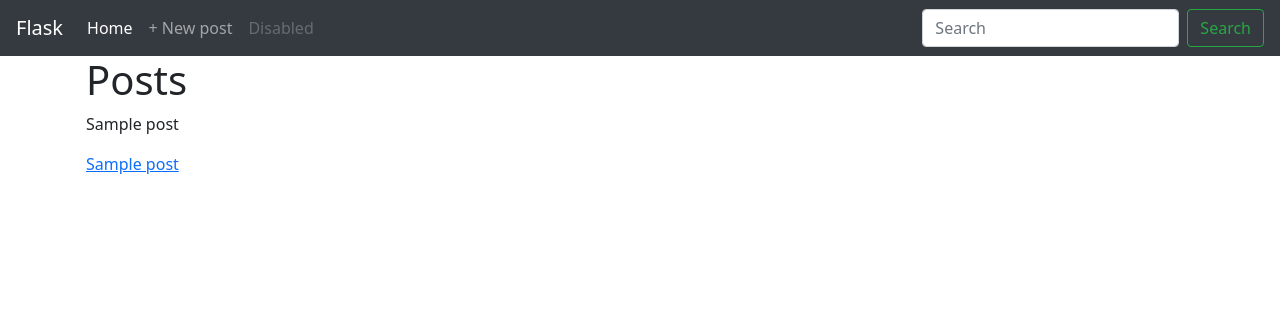
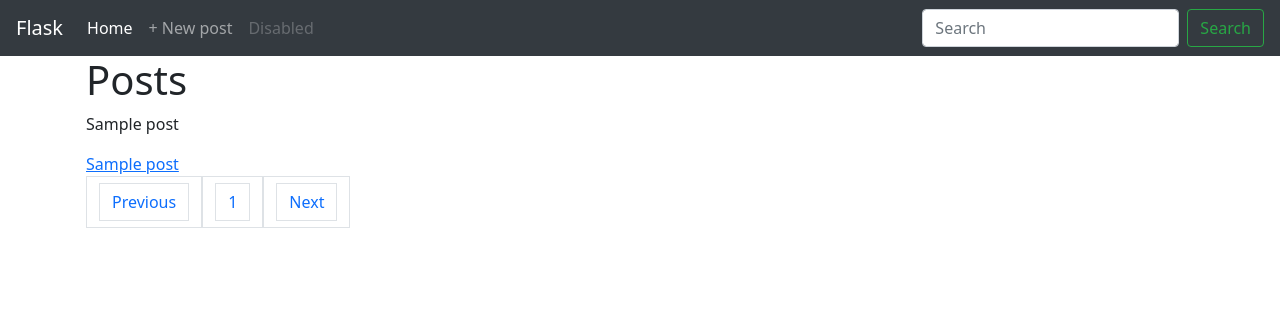
Before and after one commit to mezgoodle/MezBlog-flask, a Flask app: template posts/templates/posts/index.html in a window 1280 px wide. Shown: the top 316 px of the page. Run offline with Flask 2, Linux system fonts and the light colour scheme; the template is opened without the code that fills it: most values are stand-ins (such as "Sample title", 1, 10 or a date in 2020); parts of the project's set-up code (start-up, migrations or seed data) failed here and were passed over; some libraries are stand-ins or nearby versions.

Commit message:
Render pagination

```diff
--- a/posts/blueprint.py
+++ b/posts/blueprint.py
@@ -40,7 +40,7 @@ def index():
         posts = Post.query.order_by(Post.created.desc())
 
     pages = posts.paginate(page=page, per_page=5)
-    return render_template('posts/index.html', posts=posts, pages=pages)
+    return render_template('posts/index.html', pages=pages)
 
 
 @posts.route('/<slug>')
--- a/posts/templates/posts/index.html
+++ b/posts/templates/posts/index.html
@@ -7,8 +7,33 @@
     Posts
 {% endblock %}
 {% block content %}
-    {% for post in posts %}
+    {% for post in pages.items %}
         <p>{{post.title}}</p>
         <a href="{{url_for('posts.post_detail', slug=post.slug)}}">{{post.title}}</a>
     {% endfor %}
+    <nav aria-label="Page navigation example">
+        <ul class="pagination">
+          <li
+            {% if not pages.has_prev %}
+                class="page-link disabled"
+            {% else %}
+                class="page-link"
+            {% endif %}
+          ><a class="page-link" href="./?page={{pages.prev_num}}">Previous</a></li>
+          {% for page in pages.iter_pages %}
+          <li
+          {% if page == pages.page %}
+              class="page-link active"
+          {% endif %}
+            ><a class="page-link" href="./?page={{page}}">{{page}}</a></li>
+          {% endfor %}
+          <li
+            {% if not pages.has_next %}
+                class="page-link disabled"
+            {% else %}
+                class="page-link"
+            {% endif %}
+          ><a class="page-link" href="./?page={{pages.next_num}}">Next</a></li>
+        </ul>
+    </nav>
 {% endblock %}
```
